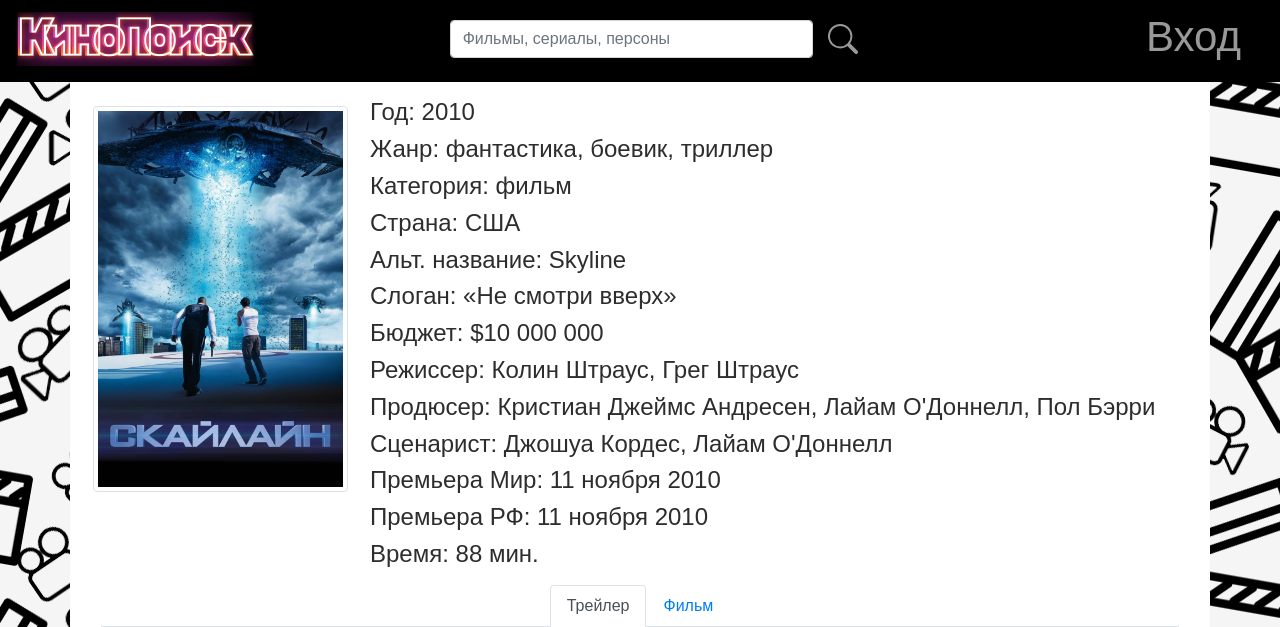
After one commit to Pogchamp-company/kinopoisk-on-django, a Django app: page /movie/1/ in a window 1280 px wide. The commit adds this page. Shown: the top 627 px of the page. Run offline with Django 3.2, Linux system fonts and the light colour scheme; some libraries are stand-ins or nearby versions; grey boxes are pictures that could not be loaded.

Commit message:
Добавлен base.html

```diff
--- a/src/config/urls.py
+++ b/src/config/urls.py
@@ -15,11 +15,10 @@ Including another URLconf
 """
 from django.contrib import admin
 from django.urls import path, include
-from django.conf.urls.static import static
-from .settings import STATIC_URL
 
 
 urlpatterns = [
     path('admin/', admin.site.urls),
-    path('news/', include('news.urls')),
+    path('', include('news.urls')),
+    path('movie/', include('movies.urls')),
 ]
--- /dev/null
+++ b/src/movies/urls.py
@@ -0,0 +1,7 @@
+from django.urls import path
+
+from src.movies.views import movie_page
+
+urlpatterns = [
+    path('<int:movie_id>/', movie_page),
+]
--- a/src/movies/views.py
+++ b/src/movies/views.py
@@ -1,3 +1,5 @@
 from django.shortcuts import render
 
-# Create your views here.
+
+def movie_page(request, movie_id: int):
+    return render(request, 'movie_page.html')
--- /dev/null
+++ b/src/templates/base.html
@@ -0,0 +1,46 @@
+<!DOCTYPE html>
+{% load static %}
+<html lang="en">
+<head>
+    <title>КиноПоиск. Все фильмы планеты.</title>
+    <meta charset="UTF-8">
+    <meta name="description" content="Просмотр фильмов">
+    <meta name="keywords" content="кино, фильм, кинопоиск">
+    <meta name="viewport" content="width=device-width, initial-scale=1">
+    <link rel="icon" href="{% static 'icon/icon.png' %}" sizes="57x57"/>
+    <link rel="stylesheet" href="{% static 'css/bootstrap.min.css' %}">
+    <link rel="stylesheet" href="{% static 'css/main.css' %}">
+</head>
+<body>
+<div class="page-wrapper">
+    <!--Шапка-->
+    <nav class="site-header sticky-top py-1" style="background-color: #000000">
+        <div class="d-flex flex-column flex-md-row justify-content-between">
+            <a class="col-4 navbar-brand justify-content-start px-3 pt-2" href="/">
+                <img src="{% static 'icon/orig.png' %}" alt="">
+            </a>
+            <div class="col-4 pt-3 row">
+                <input type="text" class="col-11 form-control" placeholder="Фильмы, сериалы, персоны">
+                <a class="col-1 pt-1" href="#">
+                    <svg xmlns="http://www.w3.org/2000/svg" width="30" height="30" fill="currentColor"
+                         class="bi bi-search" viewBox="0 0 16 16">
+                        <path d="M11.742 10.344a6.5 6.5 0 1 0-1.397 1.398h-.001c.03.04.062.078.098.115l3.85 3.85a1 1 0 0 0 1.415-1.414l-3.85-3.85a1.007 1.007 0 0 0-.115-.1zM12 6.5a5.5 5.5 0 1 1-11 0 5.5 5.5 0 0 1 11 0z"/>
+                    </svg>
+                </a>
+            </div>
+            <div class="col-4 text-right">
+                <a class="px-4 nav-link" href="#">
+                    <h1 class="" style="font-size: 42px">Вход</h1>
+                </a>
+            </div>
+        </div>
+    </nav>
+
+    {% block content %}{% endblock %}
+</div>
+<script src="{% static 'js/jquery-3.3.1.slim.min.js' %}"></script>
+<script src="{% static 'js/popper.min.js' %}"></script>
+<script src="{% static 'js/bootstrap.min.js' %}"></script>
+<script src="{% static 'js/main.js' %}"></script>
+</body>
+</html>
--- a/src/templates/movie_page.html
+++ b/src/templates/movie_page.html
@@ -1,43 +1,11 @@
-<!DOCTYPE html>
-<html lang="en">
-<head>
-    <title>КиноПоиск. Все фильмы планеты.</title>
-    <meta charset="UTF-8">
-    <meta name="description" content="Просмотр фильмов">
-    <meta name="keywords" content="кино, фильм, кинопоиск">
-    <meta name="viewport" content="width=device-width, initial-scale=1">
-    <link rel="icon" href="../static/icon/icon.png" sizes="57x57"/>
-    <link rel="stylesheet" href="../static/css/bootstrap.min.css">
-    <link rel="stylesheet" href="../static/css/main.css">
-</head>
-<body>
-<div class="page-wrapper">
-    <!--Шапка-->
-    <nav class="site-header sticky-top py-1" style="background-color: #000000">
-        <div class="d-flex flex-column flex-md-row justify-content-between">
-            <a class="col-4 navbar-brand justify-content-start px-3 pt-2" href="/">
-                <img src="../static/icon/orig.png" alt="">
-            </a>
-            <div class="col-4 pt-3 row">
-                <input type="text" class="col-11 form-control" placeholder="Фильмы, сериалы, персоны">
-                <a class="col-1 pt-1" href="#">
-                    <svg xmlns="http://www.w3.org/2000/svg" width="30" height="30" fill="currentColor"
-                         class="bi bi-search" viewBox="0 0 16 16">
-                        <path d="M11.742 10.344a6.5 6.5 0 1 0-1.397 1.398h-.001c.03.04.062.078.098.115l3.85 3.85a1 1 0 0 0 1.415-1.414l-3.85-3.85a1.007 1.007 0 0 0-.115-.1zM12 6.5a5.5 5.5 0 1 1-11 0 5.5 5.5 0 0 1 11 0z"/>
-                    </svg>
-                </a>
-            </div>
-            <div class="col-4 text-right">
-                <a class="px-4 nav-link" href="#">
-                    <h1 class="" style="font-size: 42px">Вход</h1>
-                </a>
-            </div>
-        </div>
-    </nav>
+{% extends "base.html" %}
+{% load static %}
+
+{% block content %}
     <div class="container bg-white mb-5">
         <div class="row pt-3">
             <div class="col-3">
-                <img class="img-thumbnail m-2" src="../static/icon/poster_film.jpg" alt="">
+                <img class="img-thumbnail m-2" src="{% static 'icon/poster_film.jpg' %}" alt="">
             </div>
             <div class="col-9">
                 <h4>Год: 2010</h4>
@@ -84,37 +52,31 @@
         <h3 class="text-center">Рекомендуем к просмотру:</h3>
         <div class="container row">
             <div class="col-2">
-                <a href="/"><img class="img-thumbnail m-2" src="../static/icon/poster_film.jpg" alt=""></a>
+                <a href="/"><img class="img-thumbnail m-2" src="{% static 'icon/poster_film.jpg' %}" alt=""></a>
                 <h5 class="text-center">Скайлайн</h5>
             </div>
             <div class="col-2">
-                <a href="/"><img class="img-thumbnail m-2" src="../static/icon/poster_film.jpg" alt=""></a>
+                <a href="/"><img class="img-thumbnail m-2" src="{% static 'icon/poster_film.jpg' %}" alt=""></a>
                 <h5 class="text-center">Скайлайн</h5>
             </div>
             <div class="col-2">
-                <a href="/"><img class="img-thumbnail m-2" src="../static/icon/poster_film.jpg" alt=""></a>
+                <a href="/"><img class="img-thumbnail m-2" src="{% static 'icon/poster_film.jpg' %}" alt=""></a>
                 <h5 class="text-center">Скайлайн</h5>
             </div>
             <div class="col-2">
-                <a href="/"><img class="img-thumbnail m-2" src="../static/icon/poster_film.jpg" alt=""></a>
+                <a href="/"><img class="img-thumbnail m-2" src="{% static 'icon/poster_film.jpg' %}" alt=""></a>
                 <h5 class="text-center">Скайлайн</h5>
             </div>
             <div class="col-2">
-                <a href="/"><img class="img-thumbnail m-2" src="../static/icon/poster_film.jpg" alt=""></a>
+                <a href="/"><img class="img-thumbnail m-2" src="{% static 'icon/poster_film.jpg' %}" alt=""></a>
                 <h5 class="text-center">Скайлайн</h5>
             </div>
             <div class="col-2">
-                <a href="/"><img class="img-thumbnail m-2" src="../static/icon/poster_film.jpg" alt=""></a>
+                <a href="/"><img class="img-thumbnail m-2" src="{% static 'icon/poster_film.jpg' %}" alt=""></a>
                 <h5 class="text-center">Скайлайн</h5>
             </div>
         </div>
         <hr class="featurette-divider">
     </div>
     <hr class="featurette-divider">
-</div>
-<script src="../static/js/jquery-3.3.1.slim.min.js"></script>
-<script src="../static/js/popper.min.js"></script>
-<script src="../static/js/bootstrap.min.js"></script>
-<script src="../static/js/main.js"></script>
-</body>
-</html>
+{% endblock %}
```
Also changed, not shown: src/templates/home_page.html (+6 -44 lines).
